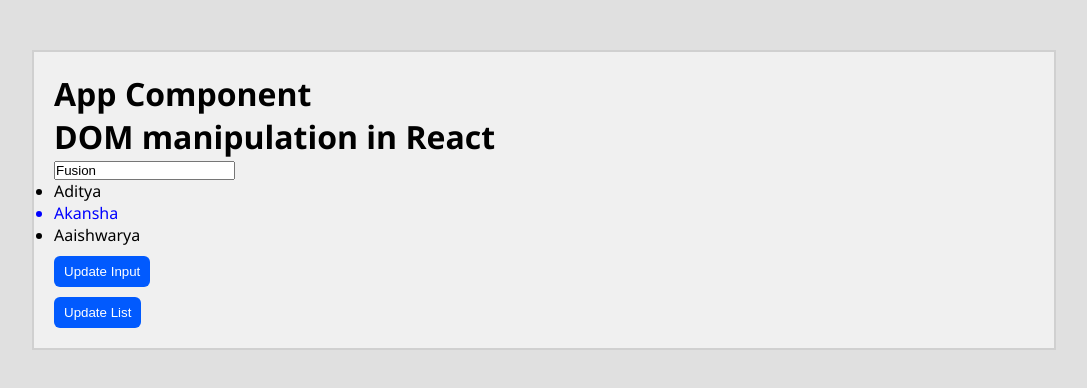
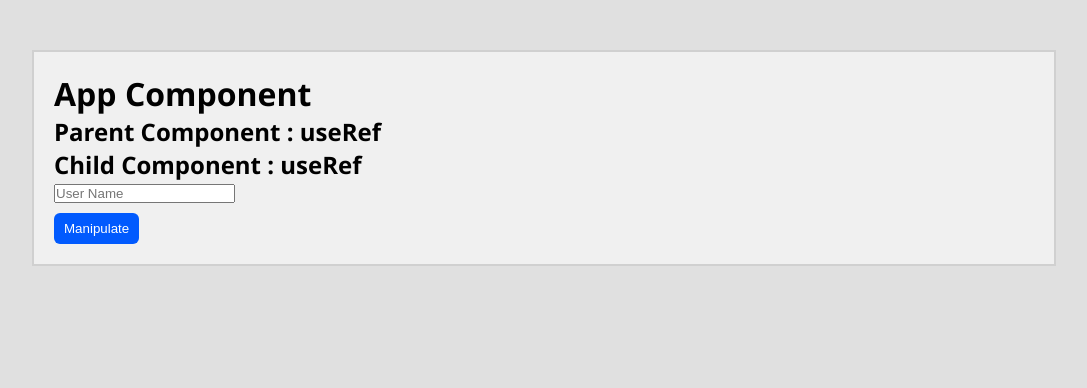
Before and after one commit to vinaypathrikarreactjstrainer/fusion-reactjs-batch-48, a React (Vite) app: page / in a window 1280 px wide. Shown: the top 388 px of the page, without its empty margins (96-1183 px from the left). Built offline with nearby package versions, Linux system fonts and the light colour scheme.

Commit message:
useRef() hook and forwardRef() method

```diff
--- a/src/App.jsx
+++ b/src/App.jsx
@@ -19,6 +19,8 @@ import GetUsers from "./typesofcomponent/functionalcomponent/hooks/GetUsers";
 import BasicComponent from "./typesofcomponent/classcomponent/BasicComponent";
 import UseMemo from "./typesofcomponent/functionalcomponent/hooks/UseMemo";
 import DOM from "./typesofcomponent/classcomponent/DOM";
+import UseRef from "./typesofcomponent/functionalcomponent/hooks/UseRef";
+import ParentRef from "./typesofcomponent/functionalcomponent/hooks/ParentRef";
 function App(){
   // const brands = ['Apple', 'Sony', 'Samsung'];
   const getData = () => {
@@ -43,7 +45,9 @@ function App(){
     {/* <UseEffecthook /> */}
     {/* <GetUsers /> */}
       {/* <UseMemo /> */}
-      <DOM />
+      {/* <DOM /> */}
+      <ParentRef />
+      {/* <UseRef /> */}
     {/* Class Component */}
     {/* <BasicClassComp greet = "React => Basic class component" user = "Akansha"/> */}
     {/* <LifeCycleMethod /> */}
--- a/src/typesofcomponent/classcomponent/DOM.jsx
+++ b/src/typesofcomponent/classcomponent/DOM.jsx
@@ -42,6 +42,7 @@ class DOM extends Component {
                     <li ref={this.aditya}>Aditya</li>
                     <li ref={this.ankansha}>Akansha</li>
                     <li ref={this.aaishwarya}>Aaishwarya</li>
+                    <li ref={this.aaishwarya}>Vinay</li>
                 </ul>
                 <button
                     type="button"
--- /dev/null
+++ b/src/typesofcomponent/functionalcomponent/hooks/ChildRef.jsx
@@ -0,0 +1,12 @@
+import React, {forwardRef} from 'react';
+
+const ChildRef = (props, ref) => {
+    return(
+        <>
+            <h2>Child Component : useRef</h2>
+            <input type='text' placeholder='User Name' ref = {ref} />
+        </>
+    )
+}
+
+export default forwardRef(ChildRef);
--- /dev/null
+++ b/src/typesofcomponent/functionalcomponent/hooks/ParentRef.jsx
@@ -0,0 +1,21 @@
+import React, { useRef } from 'react';
+import ChildRef from './ChildRef';
+
+const ParentRef = () => {
+    let name = useRef(null);
+    // function
+    const updateChildInput = () => {
+        console.log('name input => ', name);
+        name.current.value = 'Fusion Software Institute';
+        name.current.focus();
+    }
+    return(
+        <>
+            <h2>Parent Component : useRef</h2>
+            <ChildRef ref={name}/>
+            <button onClick = {updateChildInput}>Manipulate</button>
+        </>
+    )
+}
+
+export default ParentRef;
--- /dev/null
+++ b/src/typesofcomponent/functionalcomponent/hooks/UseRef.jsx
@@ -0,0 +1,44 @@
+import React, {useRef} from "react";
+
+const UseRef = () => {
+    // variables
+    let userName = useRef(null),
+        phone = useRef(null),
+        email = useRef('');
+    // function
+    const updateInputs = () => {
+        console.log('User Name => ', userName);
+        userName.current.value = 'vinay2128';
+        phone.current.value = 9988776655;
+        email.current.value = 'vinay@gmail.com';
+    }
+    const focus = () => {
+        // userName.current.focus();
+        phone.current.focus();
+        // email.current.focus();
+    }
+    const border = () => {
+        userName.current.style.border = "2px solid blue";
+        phone.current.style.border = "2px solid red";
+        email.current.style.border = "2px solid green";
+    }
+    const fontSize = () => {
+        userName.current.style.fontSize = "24px";
+        phone.current.style.fontSize = "24px";
+        email.current.style.fontSize = "24px";
+    }
+    return(
+        <>
+            <h1>useRef Hook</h1>
+            <input type="text" placeholder="User Name" ref={userName} /><br/>
+            <input type="text" placeholder="Phone Number" ref={phone} /><br/>
+            <input type="text" placeholder="Email" ref={email} /><br/>
+            <button type="button" onClick={updateInputs}>Update Inputs</button>
+            <button type="button" onClick={focus}>Focus</button>
+            <button type="button" onClick={border}>Add Border</button>
+            <button type="button" onClick={fontSize}>Increase Font Size</button>
+        </>
+    )
+}
+
+export default UseRef;
```
